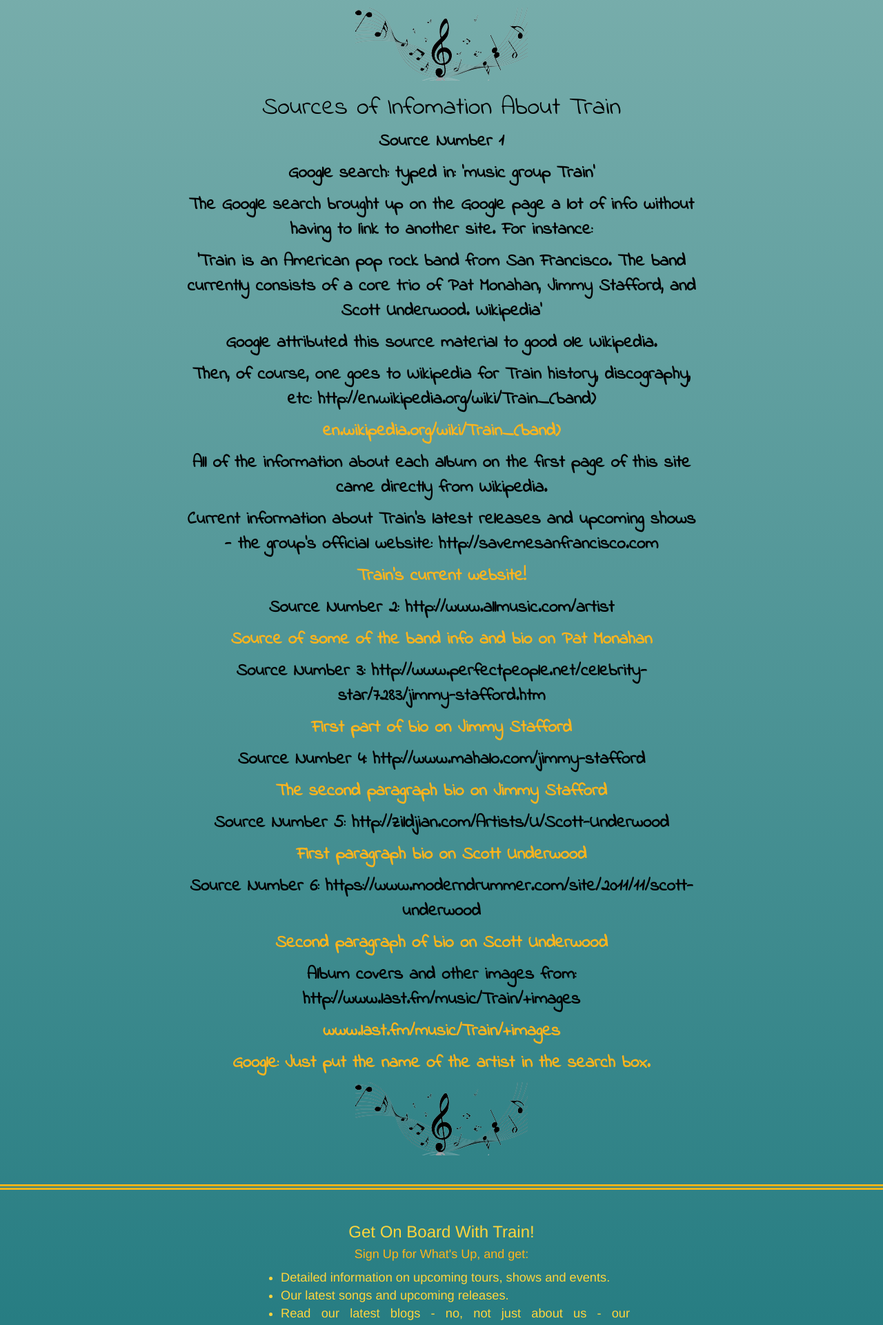
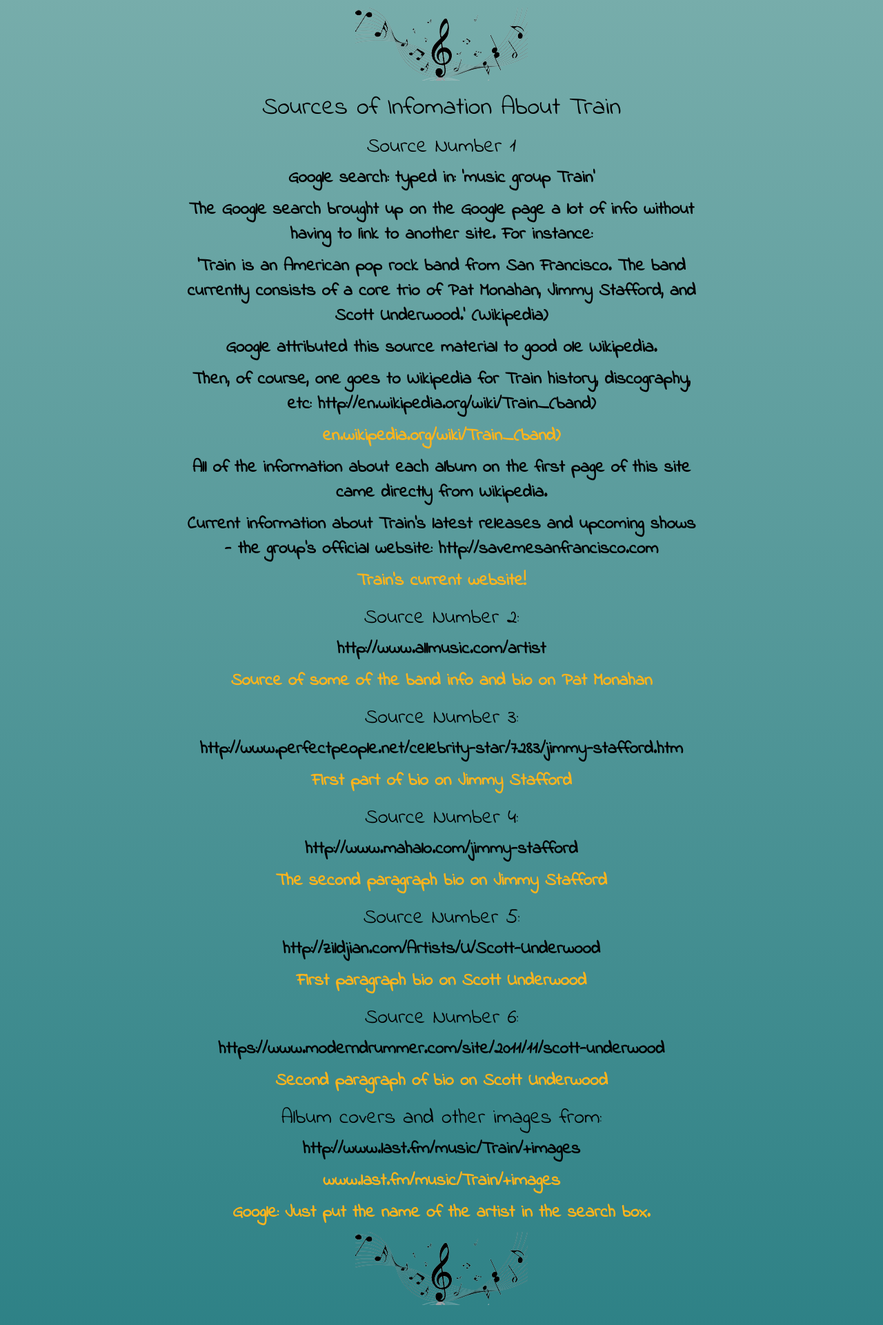
Before and after one commit to DeathCheese763/discgit, a PHP site: page /sourcesNP.html in a window 1280 px wide. Shown: the part 59-1980 px from the top of the page at 69% size. Run offline with PHP 8.4, Linux system fonts and the light colour scheme.

Commit message:
finishong touches

```diff
--- a/custom.css
+++ b/custom.css
@@ -184,7 +184,7 @@ footer a:visited {
   margin: 0 auto;
   text-align: center;
 }
-.list h1 {
+.list h1, .list h2, .list h3 {
   font-family: 'Indie Flower', cursive;
   color: #000;
 }
--- a/formstyle.css
+++ b/formstyle.css
@@ -61,7 +61,7 @@ body {
 
 .intro {
 	display: block;
-	margin: 2em auto;
+	margin: 1.5em auto;
 	text-align:center;
 	font-family: 'Indie Flower', cursive;
 	font-size: 2em;
@@ -72,12 +72,12 @@ body {
 }
 .intro h1 {
 	font-family: 'Indie Flower', cursive;
-	font-size: 2em;
+	font-size: 1.7em;
 	font-weight: bold;
 }
 .intro h2 {
 	font-family: 'Indie Flower', cursive;
-	font-size: 1.8em;
+	font-size: 1.6em;
 	font-weight: bold;
 }
 .logo {
--- a/sourcesNP.html
+++ b/sourcesNP.html
@@ -47,13 +47,13 @@
 			<section class="list col-lg-12">
 				<img src="images/musicCropBlack.png" class="music" alt="musical notes">
 				<h1>Sources of Infomation About Train</h1>
-				<p>Source Number 1</p>
+				<h2>Source Number 1</h2>
 
 			<p>Google search: typed in: 'music group Train'</p>
 
 			<p>The Google search brought up on the Google page a lot of info without having to link to another site. For instance:</p>
 
-			<p>'Train is an American pop rock band from San Francisco. The band currently consists of a core trio of Pat Monahan, Jimmy Stafford, and Scott Underwood. Wikipedia'</p>
+			<p>'Train is an American pop rock band from San Francisco. The band currently consists of a core trio of Pat Monahan, Jimmy Stafford, and Scott Underwood.' (Wikipedia)</p>
 
 			<p>Google attributed this source material to good ole Wikipedia.</p>
 
@@ -68,22 +68,28 @@
 
 			<p><a href="http://savemesanfrancisco.com/">Train's current website!</a></p>
 
-			<p>Source Number 2: http://www.allmusic.com/artist</p>
+			<h2>Source Number 2:</h2>
+			 <p>http://www.allmusic.com/artist</p>
 			<p><a href="http://www.allmusic.com/artist">Source of some of the band info and bio on Pat Monahan</a></p>
 
-			<p>Source Number 3: http://www.perfectpeople.net/celebrity-star/7283/jimmy-stafford.htm</p>
+			<h2>Source Number 3:</h2>
+			<p> http://www.perfectpeople.net/celebrity-star/7283/jimmy-stafford.htm</p>
 			<p><a href="http://www.perfectpeople.net/celebrity-star/7283/jimmy-stafford.htm">First part of bio on Jimmy Stafford</a></p>
 
-			<p>Source Number 4: http://www.mahalo.com/jimmy-stafford</p>
+			<h2>Source Number 4:</h2>
+			 <p>http://www.mahalo.com/jimmy-stafford</p>
 			<p><a href="http://www.mahalo.com/jimmy-stafford/">The second paragraph bio on Jimmy Stafford</a></p>
 
-			<p>Source Number 5: http://zildjian.com/Artists/U/Scott-Underwood</p>
+			<h2>Source Number 5:</h2>
+			 <p>http://zildjian.com/Artists/U/Scott-Underwood</p>
 			<p><a href="http://zildjian.com/Artists/U/Scott-Underwood">First paragraph bio on Scott Underwood</a></p>
 
-			<p>Source Number 6: https://www.moderndrummer.com/site/2011/11/scott-underwood</p>
+			<h2>Source Number 6:</h2>
+			<p> https://www.moderndrummer.com/site/2011/11/scott-underwood</p>
 			<p><a href="https://www.moderndrummer.com/site/2011/11/scott-underwood/">Second paragraph of bio on Scott Underwood</a></p>
 
-			<p>Album covers and other images from: http://www.last.fm/music/Train/+images</p>
+			<h2>Album covers and other images from:</h2>
+			 <p>http://www.last.fm/music/Train/+images</p>
 
 			<p><a href="http://www.last.fm/music/Train/+images">www.last.fm/music/Train/+images</a></p>
 			<p><a href="https://www.google.com">Google: Just put the name of the artist in the search box.</a></p>
```
Also changed, not shown: index.html (+5 -5 lines).
